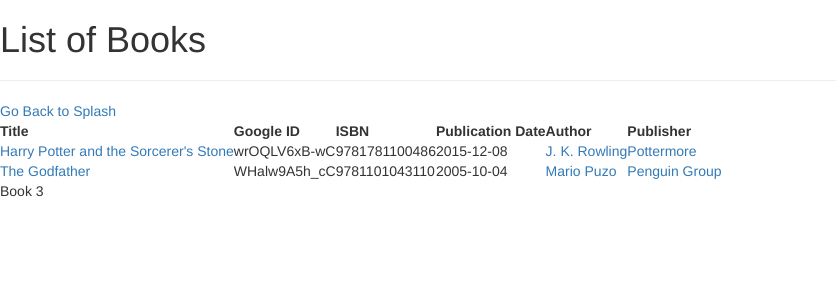
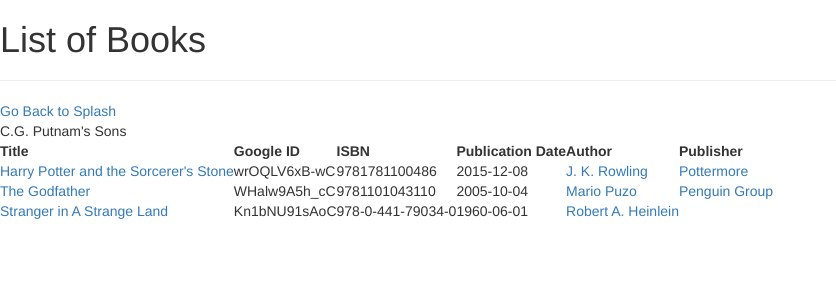
Before and after one commit to Jacobbtemple/cs329e-idb, a Flask app: page /books in a window 1280 px wide. Shown: the top 300 px of the page, without its empty margins (0-836 px from the left). Run offline with Flask 2, Linux system fonts and the light colour scheme; some libraries are stand-ins or nearby versions.

Commit message:
updating Books.html

```diff
--- a/templates/Stranger.html
+++ b/templates/Stranger.html
@@ -16,7 +16,7 @@
 	<p>"google_id": "Kn1bNU91sAoC"</p>
     <p>"title": "Stranger in a Strange Land"</p>
     <p>"isbn": "978-0-441-79034-0"</p>
-    <p>"publication_date": "2005-10-04"</p>
+    <p>"publication_date": "1961-06-01"</p>
     <p>"image_url": "https://books.google.com/books/content?id=Kn1bNU91sAoC&printsec=frontcover&img=1&zoom=1&edge=curl&imgtk=AFLRE70VZT4FXPjLSwUHsdUtw_z85f52I0nRjs4VOqGvcJ1YCLyqk317qn3zTVTIT7KDAQ5pWTZPitNg60rJbyhZMiXIN5FgZ8TmNmajdbh-SuMxs0nmHd2LAOtn2IGZ-ShIPgfqWleI"</p>
     <p>"description": "Stranger in a Strange Land is a 1961 science fiction novel by American author Robert A. Heinlein. It tells the story of Valentine Michael Smith, a human who comes to Earth in early adulthood after being born on the planet Mars and raised by Martians. The novel explores his interaction with—and eventual transformation of—Terran culture. In 2012, the US Library of Congress named it one of 88 "Books that Shaped America"."</p>
     <hr/>
--- a/templates/books.html
+++ b/templates/books.html
@@ -22,7 +22,7 @@
 		<tbody>
 		  <tr><td><a href = {{ url_for('sorcerersstone') }}>Harry Potter and the Sorcerer's Stone</a></td><td>wrOQLV6xB-wC</td><td>9781781100486</td><td>2015-12-08</td><td><a href = {{ url_for('jkrowling') }}>J. K. Rowling</a></td><td><a href = {{ url_for('pottermore') }}>Pottermore</a></td></tr>
 		  <tr><td><a href = {{url_for('thegodfather')}}>The Godfather</a></td><td>WHalw9A5h_cC</td><td>9781101043110</td><td>2005-10-04</td><td><a href = {{ url_for('mariopuzo') }}>Mario Puzo</a></td><td><a href = {{ url_for('penguingroup') }}>Penguin Group</a></td></tr>
-		  <tr><td>Book 3</td><td></td><td></td><td></td><td></td><td></td></tr>
+		  <tr><td><a href = {{url_for('Stranger')}}>Stranger in A Strange Land</a></td><td>Kn1bNU91sAoC</td><td>978-0-441-79034-0</td><td>1960-06-01</td><td><a href = {{ url_for('Heinlein')}}>Robert A. Heinlein</a></td><td><a href = {{ url_for('Putnam') }}></a></td>C.G. Putnam's Sons</tr>
 		</tbody>
 		<tfoot>
 		<!-- example of calculating totals from a table-->
```
